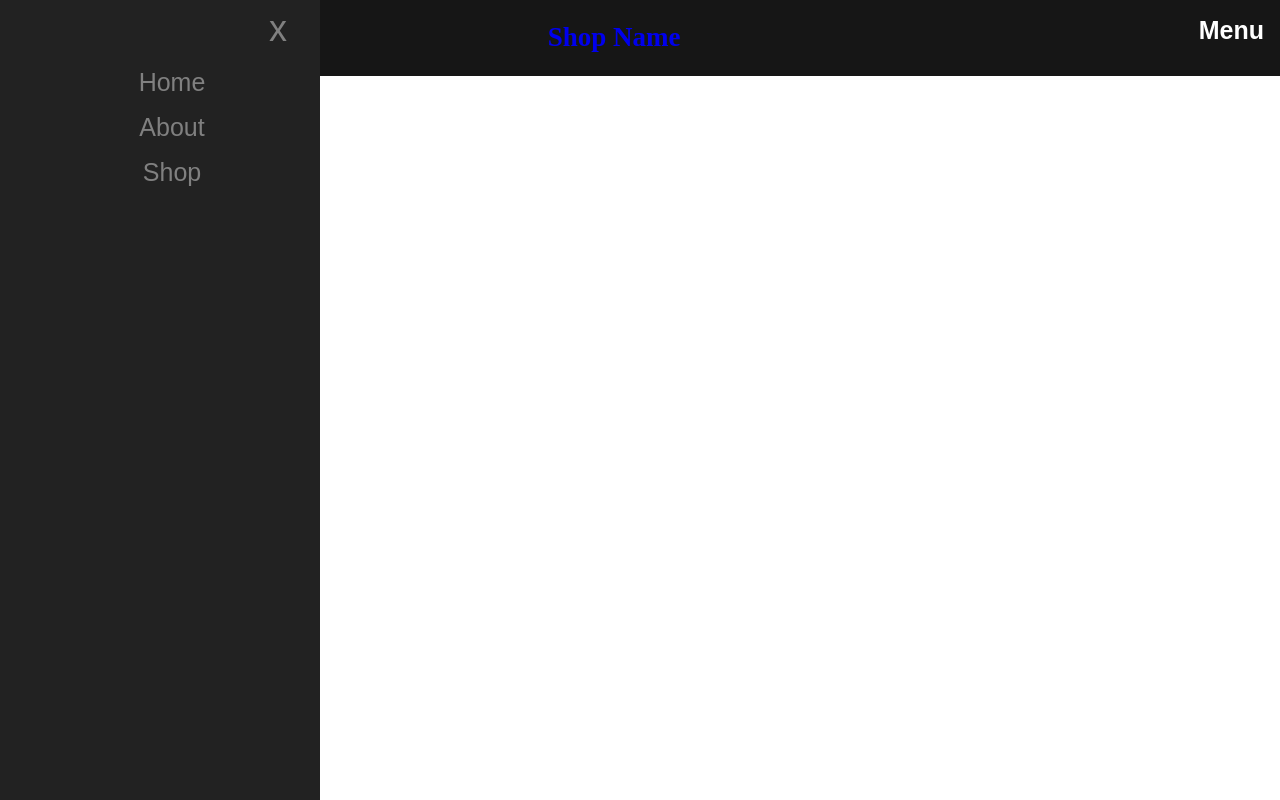
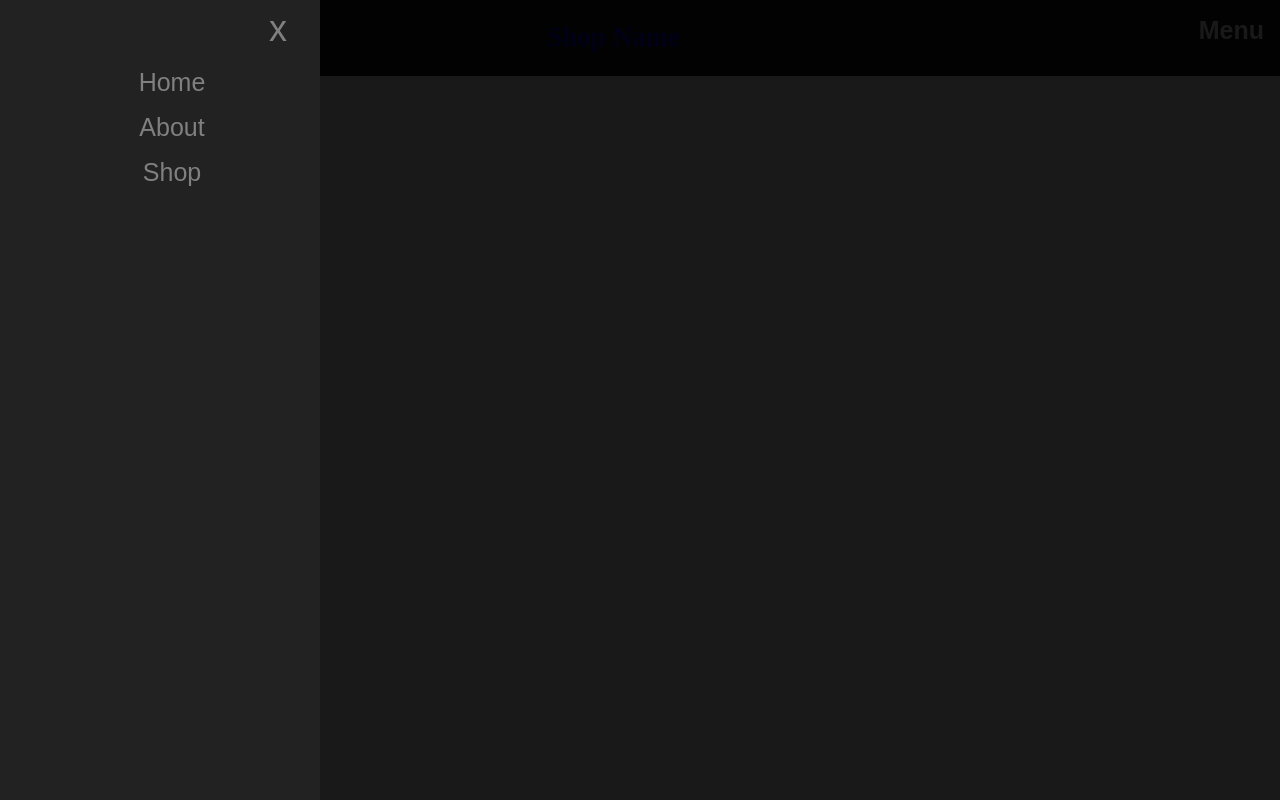
Before and after one commit to lam-garr/my-shop, a React (Create React App) app: page / in a window 1280 px wide. Both pictures are taken after a click on the button "open". Built offline with nearby package versions, Linux system fonts and the light colour scheme.

Commit message:
Add overlay

```diff
--- a/src/components/App.tsx
+++ b/src/components/App.tsx
@@ -4,6 +4,7 @@ import Home from './Home';
 import About from './About';
 import Shop from './Shop';
 import Sidebar from './Sidebar';
+import Overlay from './Overlay';
 import { BrowserRouter, Routes, Route } from 'react-router-dom';
 import { useState } from 'react';
 import '../styles/App.css';
@@ -27,6 +28,7 @@ function App() {
   return (
     <BrowserRouter>
       <Sidebar clickHandler={sbClickChange} closeHandler={closeHandler} isOpen={isOpen}/>
+      <Overlay sidebarOpen={isOpen}/>
       <Nav clickHandler={navClickChange}/>
       <Routes>
         <Route path='/' element={<Home/>}/>
--- a/src/components/Nav.tsx
+++ b/src/components/Nav.tsx
@@ -30,8 +30,8 @@ function Nav(props:handleProp){
     })
 
     return(
-        <nav className = "nav-bar">
-            <div className='nav-container'>
+        <nav className ='nav-bar'>
+            <div className ='nav-container'>
                 <button onClick={clickHandler}>open</button>
                 <div className='nav-logo'>
                     <Link to='/'>
--- /dev/null
+++ b/src/components/Overlay.tsx
@@ -0,0 +1,14 @@
+import React from 'react';
+import '../styles/Overlay.css';
+
+interface overlayProp{
+    sidebarOpen: boolean;
+}
+
+function Overlay(props:overlayProp){
+    return(
+        <div className={`overlay ${props.sidebarOpen?'active':''}`}></div>
+    )
+}
+
+export default Overlay;
--- /dev/null
+++ b/src/styles/Overlay.css
@@ -0,0 +1,15 @@
+.overlay{
+    height: 100%;
+    width: 100%;
+    display: none;
+    position: fixed;
+    z-index: 1;
+    top: 0;
+    left: 0;
+    background-color: rgb(0,0,0);
+    background-color: rgba(0, 0, 0, 0.9);
+}
+
+.overlay.active{
+    display: block;
+}
--- a/src/styles/Sidebar.css
+++ b/src/styles/Sidebar.css
@@ -5,7 +5,7 @@
     height: 100%;
     width: 25%;
     position: fixed;
-    z-index: 1;
+    z-index: 10;
     top: 0;
     left: 0;
     background-color: rgb(34, 34, 34);
@@ -45,3 +45,8 @@
 .sidebar.inactive{
     width: 0%;
 }
+
+.sidebarOutside.active{
+    width: 100%;
+    background-color: orange;
+}
```
Also changed, not shown: src/components/Sidebar.tsx (line endings or trailing spaces), src/styles/Nav.css (line endings or trailing spaces).
